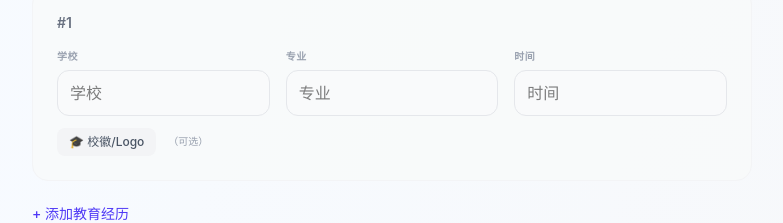
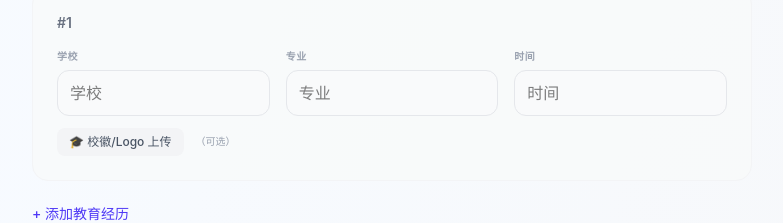
Before and after one commit to penguin0821/resume-to-website, a React (Vite) app in the folder frontend/: page /form/professional in a window 1280 px wide. Shown: the part 2900-3123 px from the top of the page, without its empty margins (248-1031 px from the left). Built offline with nearby package versions, Linux system fonts and the light colour scheme.

Commit message:
fix: 校徽Logo上传按钮增加'上传'文字提示

```diff
--- a/frontend/src/components/ResumeForm.jsx
+++ b/frontend/src/components/ResumeForm.jsx
@@ -273,7 +273,7 @@ function ResumeForm({ mode, onSubmit, extraFields, currentStyle, onStyleUpdateFr
                 <img src={edu.school_logo} alt="school logo" className="w-10 h-10 object-contain rounded-lg border border-gray-200" />
               )}
               <label className="inline-flex items-center gap-1.5 px-3 py-1.5 bg-gray-100 text-gray-600 rounded-lg cursor-pointer hover:bg-gray-200 transition-colors text-xs font-medium">
-                {'\u{1F393}'} {t.schoolLogo || 'School Logo'}
+                {'\u{1F393}'} {t.schoolLogo || 'School Logo'} {t.upload || '上传'}
                 <input type="file" accept="image/*" className="hidden" onChange={e => {
                   const file = e.target.files[0]
                   if (file) {
--- a/frontend/src/i18n.js
+++ b/frontend/src/i18n.js
@@ -185,6 +185,7 @@ export const translations = {
 
     // School Logo
     schoolLogo: "School Logo",
+    upload: "Upload",
     schoolLogoHint: "(Optional)",
 
     // AI Chat
@@ -470,6 +471,7 @@ export const translations = {
 
     // School Logo
     schoolLogo: "\u6821\u5fbd/Logo",
+    upload: "\u4e0a\u4f20",
     schoolLogoHint: "\uff08\u53ef\u9009\uff09",
 
     // AI Chat
```
